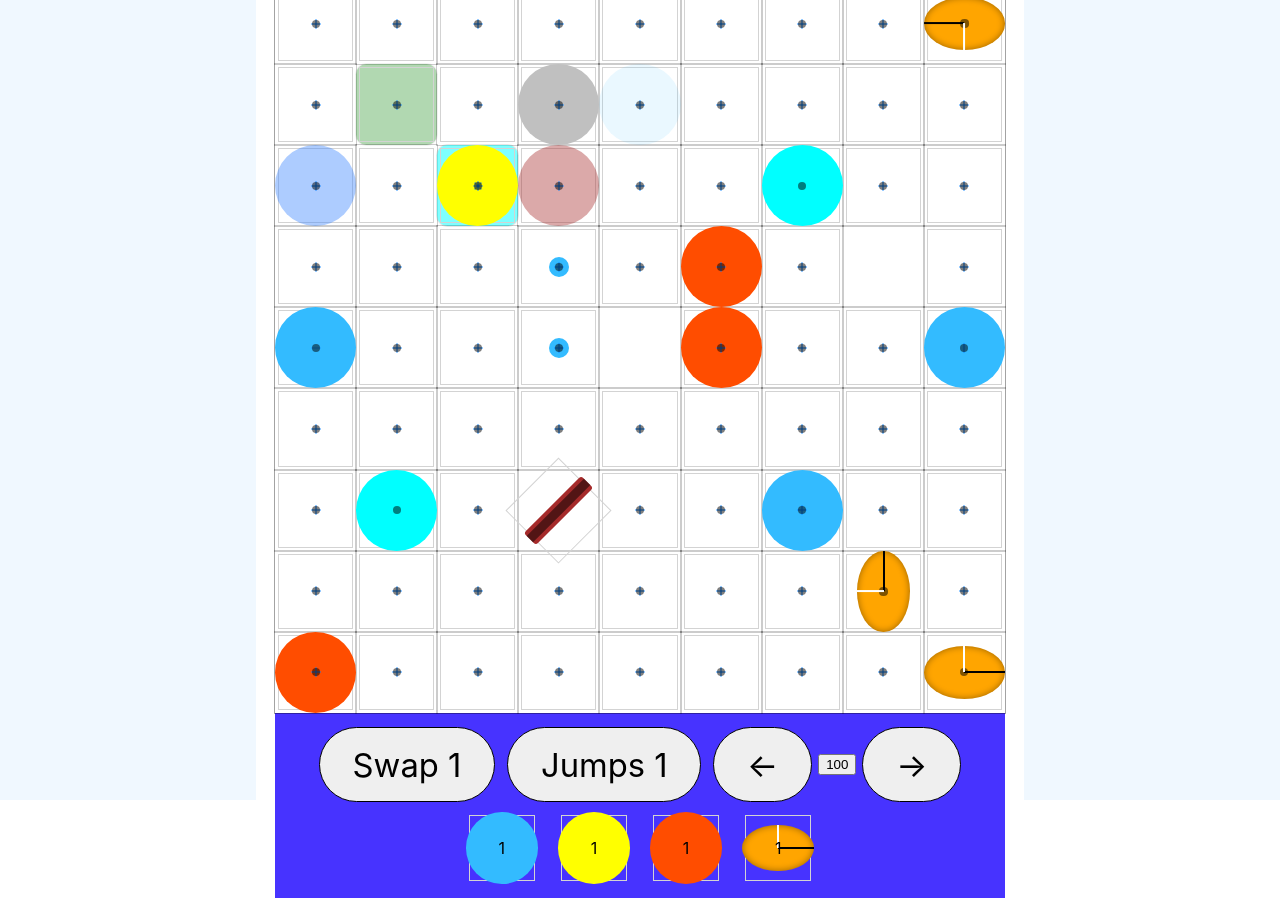
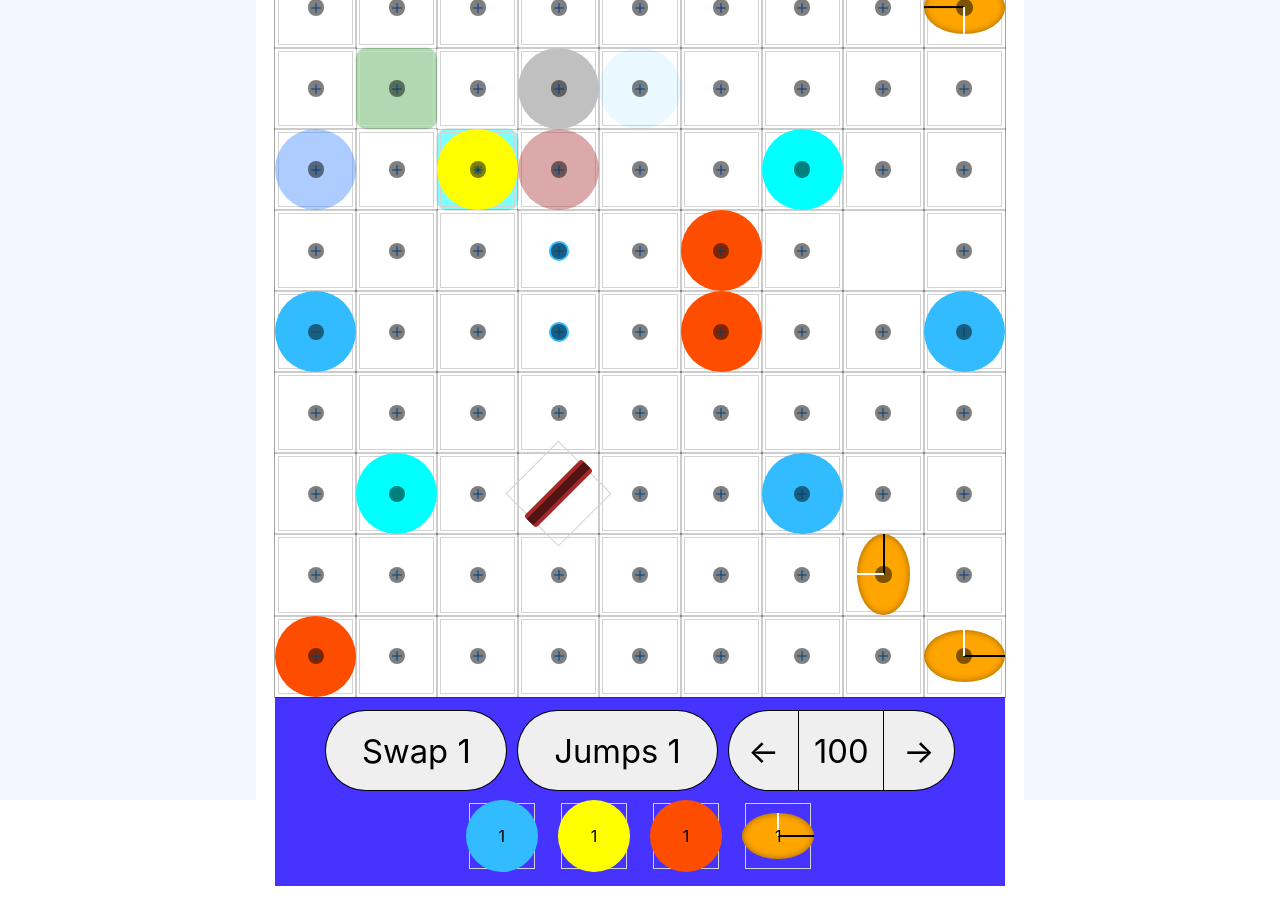
Before and after one commit to FaridSakhyzad/ig, a React (Create React App) app: page / in a window 1280 px wide. Built offline with nearby package versions, Linux system fonts and the light colour scheme.

Commit message:
Speed & Distance Fix & Units As Classes WIP

```diff
--- a/src/components/Playground/index.jsx
+++ b/src/components/Playground/index.jsx
@@ -13,10 +13,10 @@ import UserMenu from '../UserMenu';
 import mapSet from 'maps/maps';
 
 import { MULTISELECT_MODE, GAMEPLAY_MODE, SELECT_MODE, PlACING_MODE } from '../../constants/constants';
-import { generateBobomb, generateDefault, generateLaser, generatePortals } from '../../maps/map_9x9_0';
 import { SCREEN_MODES } from '../../config/config';
 
 import './Playground.scss';
+import {generateBobomb, generateDefault, generateLaser, generatePortals} from "../../units";
 
 const MAX_MULTISELECT = 2;
 
@@ -662,7 +662,6 @@ const Playground = ({ projectileExplosionDuration, projectileMoveStep }) => {
       )}
 
       <h1 className="moves">Moves: {moves}</h1>
-      <h2 className="mode">Gameplay mode: {userInputMode}</h2>
       <h3 className="currentLevel">CurrentLevel: {levelCounter}</h3>
 
       <div className="field" id="field">
--- a/src/components/Projectile/index.jsx
+++ b/src/components/Projectile/index.jsx
@@ -134,7 +134,7 @@ const Projectile = (props) => {
 
   const launchProjectileWithRAF = () => {
     const maxDist = (maxDistance || SAFE_MAX_DISTANCE) * moveStep;
-    const duration = speed * maxDist;
+    const duration = speed * (maxDistance || SAFE_MAX_DISTANCE);
 
     let currentX = 0;
     let currentY = 0;
--- a/src/components/UserMenu/UserMenu.scss
+++ b/src/components/UserMenu/UserMenu.scss
@@ -18,13 +18,34 @@
   margin: 0 6px;
   white-space: nowrap;
 
-  &.selected {
-    border-width: 3px;
+  &.button {
+    border: 3px solid transparent;
+    box-shadow: 0 0 0 1px black;
+
+    &.selected {
+      border-color: black;
+    }
   }
-}
 
-.userMenu-button_rotate {
-  min-width: 50px;
+  &.userMenu-button_rotate-ccv {
+    min-width: 50px;
+    border-radius: 65536px 0 0 65536px;
+    padding: calc(var(--base-width-unit) * 8px);
+    margin-right: 0;
+  }
+
+  &.userMenu-button_rotate-cv {
+    min-width: 50px;
+    border-radius: 0 65536px 65536px 0;
+    padding: calc(var(--base-width-unit) * 8px);
+    margin-left: 0;
+  }
+
+  &.userMenu-button_rotates-count {
+    border-radius: 0;
+    margin: 0;
+    padding: calc(var(--base-width-unit) * 8px) calc(var(--base-width-unit) * 6px);
+  }
 }
 
 .userMenu-unitsBox {
--- a/src/components/UserMenu/index.jsx
+++ b/src/components/UserMenu/index.jsx
@@ -25,13 +25,13 @@ const UserMenu = ({ onModeChange, afterInputAction }) => {
         <button
           disabled={rotates < 1}
           onClick={() => onModeChange(SELECT_MODE, { callback: 'rotate_ccv' })}
-          className={classnames('button userMenu-button userMenu-button_rotate', { selected: afterInputAction === 'rotate_ccv' })}
+          className={classnames('button userMenu-button userMenu-button_rotate-ccv', { selected: afterInputAction === 'rotate_ccv' })}
         >&lt;-</button>
-        <button disabled={rotates < 1}>{rotates}</button>
+        <button className="button userMenu-button userMenu-button_rotates-count" disabled={rotates < 1}>{rotates}</button>
         <button
           disabled={rotates < 1}
           onClick={() => onModeChange(SELECT_MODE, { callback: 'rotate_cv' })}
-          className={classnames('button userMenu-button userMenu-button_rotate', { selected: afterInputAction === 'rotate_cv' })}
+          className={classnames('button userMenu-button userMenu-button_rotate-cv', { selected: afterInputAction === 'rotate_cv' })}
         >-&gt;</button>
       </div>
 
--- a/src/config/config.js
+++ b/src/config/config.js
@@ -1,7 +1,10 @@
 export const SAFE_MAX_DISTANCE = 900;
 export const UNIT_EXPLOSION_DURATION = 600;
-export const PROJECTILE_MOVE_DELAY = 6; //ms per baseUnit
+export const PROJECTILE_MOVE_DELAY = 12; //ms per baseUnit
 export const BASE_VIEWPORT_WIDTH = 375;
+
+export const UNIT_MAX_VALUE = 4;
+export const UNIT_MIN_VALUE = 0;
 
 export const SCREEN_MODES = {
     menu: 'menu',
--- a/src/maps/map_9x9_0.js
+++ b/src/maps/map_9x9_0.js
@@ -1,164 +1,5 @@
-import { PROJECTILE_MOVE_DELAY } from '../config/config';
-
-const UNIT_MAX_VALUE = 4;
-const UNIT_MIN_VALUE = 0;
-
-export const defaults = {
-  type: 'default',
-  minValue: UNIT_MIN_VALUE,
-  maxValue: UNIT_MAX_VALUE,
-  selectable: true,
-  valueCountable: true,
-  exploding: false,
-  angle: 0,
-  turrets: [
-    { name: 'turret1', angle: 0, type: 'default', speed: PROJECTILE_MOVE_DELAY, },
-    { name: 'turret2', angle: 90, type: 'default', speed: PROJECTILE_MOVE_DELAY, },
-    { name: 'turret3', angle: 180, type: 'default', speed: PROJECTILE_MOVE_DELAY, },
-    { name: 'turret4', angle: 270, type: 'default', speed: PROJECTILE_MOVE_DELAY, }
-  ],
-};
-
-export const generateDefault = () => {
-  return {
-    ...defaults,
-    value: UNIT_MAX_VALUE,
-    hitBoxRadius: 2,
-    id: Math.random().toString(16).substring(2),
-  };
-}
-
-export const generateBobomb = () => {
-  return {
-    ...generateDefault(),
-    id: Math.random().toString(16).substring(2),
-    type: 'bobomb',
-    value: 1 * (UNIT_MAX_VALUE || Math.floor(Math.random() * (UNIT_MAX_VALUE - UNIT_MIN_VALUE + 1) + UNIT_MIN_VALUE)),
-    turrets: [
-      {
-        name: 'turret1',
-        angle: 0,
-        type: 'bobomb',
-        maxDistance: 39,
-        speed: 15
-      },
-      {
-        name: 'turret2',
-        angle: 45,
-        type: 'bobomb',
-        maxDistance: 39 * 1.4142135623730951,
-        speed: 15 / 1.4142135623730951
-      },
-      {
-        name: 'turret3',
-        angle: 90,
-        type: 'bobomb',
-        maxDistance: 39,
-        speed: 15
-      },
-      {
-        name: 'turret4',
-        angle: 135,
-        type: 'bobomb',
-        maxDistance: 39 * 1.4142135623730951,
-        speed: 15 / 1.4142135623730951
-      },
-      {
-        name: 'turret5',
-        angle: 180,
-        type: 'bobomb',
-        maxDistance: 39,
-        speed: 15
-      },
-      {
-        name: 'turret6',
-        angle: 225,
-        type: 'bobomb',
-        maxDistance: 39 * 1.4142135623730951,
-        speed: 15 / 1.4142135623730951
-      },
-      {
-        name: 'turret7',
-        angle: 270,
-        type: 'bobomb',
-        maxDistance: 39,
-        speed: 15
-      },
-      {
-        name: 'turret8',
-        angle: 315,
-        type: 'bobomb',
-        maxDistance: 39 * 1.4142135623730951,
-        speed: 15 / 1.4142135623730951
-      }
-    ],
-  }
-}
-
-export const generateLaser = () => {
-  return {
-      ...generateDefault(),
-      id: Math.random().toString(16).substring(2),
-      type: 'laser',
-      value: UNIT_MAX_VALUE || Math.floor(Math.random() * (UNIT_MAX_VALUE - UNIT_MIN_VALUE + 1) + UNIT_MIN_VALUE),
-      turrets: [
-      { name: 'turret1', angle: 0, type: 'laser', speed: PROJECTILE_MOVE_DELAY, },
-      { name: 'turret2', angle: 90, type: 'laser', speed: PROJECTILE_MOVE_DELAY, },
-      { name: 'turret3', angle: 180, type: 'laser', speed: PROJECTILE_MOVE_DELAY, },
-      { name: 'turret4', angle: 270, type: 'laser', speed: PROJECTILE_MOVE_DELAY, }
-    ],
-  }
-}
-
-export const generatePortals = (top1, left1, top2, left2) => {
-  const portal1id = Math.random().toString(16).substring(2);
-  const portal2id = Math.random().toString(16).substring(2);
-  const portal3id = Math.random().toString(16).substring(2);
-
-  return [
-    {
-      ...generateDefault(),
-      top: top1,
-      left: left1,
-      valueCountable: false,
-      id: portal1id,
-      type: 'portal',
-      value: UNIT_MAX_VALUE,
-      turrets: [],
-      meta: {
-        exitPortalId: portal2id,
-      }
-    },
-    {
-      ...generateDefault(),
-      top: top2,
-      left: left2,
-      valueCountable: false,
-      id: portal2id,
-      type: 'portal',
-      value: UNIT_MAX_VALUE,
-      turrets: [],
-      angle: 180,
-      meta: {
-        exitPortalId: portal3id,
-      }
-    },
-    {
-      ...generateDefault(),
-      top: 7,
-      left: 7,
-      valueCountable: false,
-      id: portal3id,
-      type: 'portal',
-      value: UNIT_MAX_VALUE,
-      turrets: [],
-      angle: 180,
-      meta: {
-        exitPortalId: portal1id,
-      }
-    }
-  ];
-}
+import {PROJECTILE_MOVE_DELAY, UNIT_MAX_VALUE, UNIT_MIN_VALUE} from '../config/config';
+import { generateDefault, generateBobomb, generateLaser } from "../units";
 
 const MAP_9x9_0 = (mapWidth, mapHeight) => {
   const result = [];
@@ -195,7 +36,7 @@ const MAP_9x9_0 = (mapWidth, mapHeight) => {
     value: 4,
   }
 
-  result[mapWidth * 4 + 4] = {
+  result[mapWidth * 4 + 0] = {
     ...generateDefault(),
     top: 4,
     left: 0,
@@ -281,7 +122,7 @@ const MAP_9x9_0 = (mapWidth, mapHeight) => {
     ...generateLaser(),
   };
 
-  result[mapWidth * mapHeight - mapWidth] = {
+  result[mapWidth * 8 + 0] = {
     ...generateDefault(),
     top: 8,
     left: 0,
@@ -326,7 +167,7 @@ const MAP_9x9_0 = (mapWidth, mapHeight) => {
     }
   }
 
-  result[mapWidth * (mapHeight - 1) + 8] = {
+  result[mapWidth * 8 + 8] = {
     top: 8,
     left: 8,
     ...generateDefault(),
--- a/src/maps/maps.js
+++ b/src/maps/maps.js
@@ -47,7 +47,6 @@ const mapSet = () => [
     comboSequence: [1, 1, 1, 3, 5, 8, 13, 21, 34, 55],
     reward: {
       moves: 1,
-
       defaults: 1,
       bobombs: 1,
       lasers: 1,
--- /dev/null
+++ b/src/units.js
@@ -0,0 +1,168 @@
+import {PROJECTILE_MOVE_DELAY, UNIT_MAX_VALUE, UNIT_MIN_VALUE} from "./config/config";
+
+export const defaults = {
+  type: 'default',
+  minValue: UNIT_MIN_VALUE,
+  maxValue: UNIT_MAX_VALUE,
+  selectable: true,
+  valueCountable: true,
+  exploding: false,
+  angle: 0,
+  turrets: [
+    { name: 'turret1', angle: 0, type: 'default', speed: PROJECTILE_MOVE_DELAY, },
+    { name: 'turret2', angle: 90, type: 'default', speed: PROJECTILE_MOVE_DELAY, },
+    { name: 'turret3', angle: 180, type: 'default', speed: PROJECTILE_MOVE_DELAY, },
+    { name: 'turret4', angle: 270, type: 'default', speed: PROJECTILE_MOVE_DELAY, }
+  ],
+};
+
+class BaseUnit {
+  constructor(top, left) {
+    this.id = Math.random().toString(16).substring(2);
+    this.hitBoxRadius = 4;
+    this.value = UNIT_MAX_VALUE;
+
+    this.top = top;
+    this.left = left;
+
+    this.type = 'default';
+    this.minValue = UNIT_MIN_VALUE;
+    this.maxValue = UNIT_MAX_VALUE;
+    this.selectable = true;
+    this.valueCountable = true;
+    this.exploding = false;
+    this.angle = 0;
+    this.turrets = [
+      { name: 'turret1', angle: 0, type: 'default', speed: PROJECTILE_MOVE_DELAY, },
+      { name: 'turret2', angle: 90, type: 'default', speed: PROJECTILE_MOVE_DELAY, },
+      { name: 'turret3', angle: 180, type: 'default', speed: PROJECTILE_MOVE_DELAY, },
+      { name: 'turret4', angle: 270, type: 'default', speed: PROJECTILE_MOVE_DELAY, }
+    ];
+  }
+}
+
+export const generateDefault = () => {
+  return {
+    ...defaults,
+    value: UNIT_MAX_VALUE,
+    hitBoxRadius: 4,
+    id: Math.random().toString(16).substring(2),
+  };
+}
+
+export const generateBobomb = () => {
+  return {
+    ...generateDefault(),
+    id: Math.random().toString(16).substring(2),
+    type: 'bobomb',
+    value: 1 * (UNIT_MAX_VALUE || Math.floor(Math.random() * (UNIT_MAX_VALUE - UNIT_MIN_VALUE + 1) + UNIT_MIN_VALUE)),
+    turrets: [
+      {
+        name: 'turret1',
+        angle: 0,
+        type: 'bobomb',
+        maxDistance: 39,
+        speed: 15
+      },
+      {
+        name: 'turret2',
+        angle: 45,
+        type: 'bobomb',
+        maxDistance: 39 * 1.4142135623730951,
+        speed: 15 / 1.4142135623730951
+      },
+      {
+        name: 'turret3',
+        angle: 90,
+        type: 'bobomb',
+        maxDistance: 39,
+        speed: 15
+      },
+      {
+        name: 'turret4',
+        angle: 135,
+        type: 'bobomb',
+        maxDistance: 39 * 1.4142135623730951,
+        speed: 15 / 1.4142135623730951
+      },
+      {
+        name: 'turret5',
+        angle: 180,
+        type: 'bobomb',
+        maxDistance: 39,
+        speed: 15
+      },
+      {
+        name: 'turret6',
+        angle: 225,
+        type: 'bobomb',
+        maxDistance: 39 * 1.4142135623730951,
+        speed: 15 / 1.4142135623730951
+      },
+      {
+        name: 'turret7',
+        angle: 270,
+        type: 'bobomb',
+        maxDistance: 39,
+        speed: 15
+      },
+      {
+        name: 'turret8',
+        angle: 315,
+        type: 'bobomb',
+        maxDistance: 39 * 1.4142135623730951,
+        speed: 15 / 1.4142135623730951
+      }
+    ],
+  }
+}
+
+export const generateLaser = () => {
+  return {
+    ...generateDefault(),
+    id: Math.random().toString(16).substring(2),
+    type: 'laser',
+    value: UNIT_MAX_VALUE || Math.floor(Math.random() * (UNIT_MAX_VALUE - UNIT_MIN_VALUE + 1) + UNIT_MIN_VALUE),
+    turrets: [
+      { name: 'turret1', angle: 0, type: 'laser', speed: PROJECTILE_MOVE_DELAY, },
+      { name: 'turret2', angle: 90, type: 'laser', speed: PROJECTILE_MOVE_DELAY, },
+      { name: 'turret3', angle: 180, type: 'laser', speed: PROJECTILE_MOVE_DELAY, },
+      { name: 'turret4', angle: 270, type: 'laser', speed: PROJECTILE_MOVE_DELAY, }
+    ],
+  }
+}
+
+export const generatePortals = (top1, left1, top2, left2) => {
+  const portal1id = Math.random().toString(16).substring(2);
+  const portal2id = Math.random().toString(16).substring(2);
+
+  return [
+    {
+      ...generateDefault(),
+      top: top1,
+      left: left1,
+      valueCountable: false,
+      id: portal1id,
+      type: 'portal',
+      value: UNIT_MAX_VALUE,
+      turrets: [],
+      meta: {
+        exitPortalId: portal2id,
+      }
+    },
+    {
+      ...generateDefault(),
+      top: top2,
+      left: left2,
+      valueCountable: false,
+      id: portal2id,
+      type: 'portal',
+      value: UNIT_MAX_VALUE,
+      turrets: [],
+      angle: 180,
+      meta: {
+        exitPortalId: portal1id,
+      }
+    },
+  ];
+}
```
